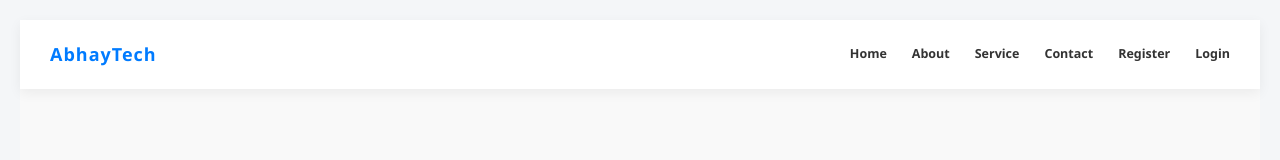
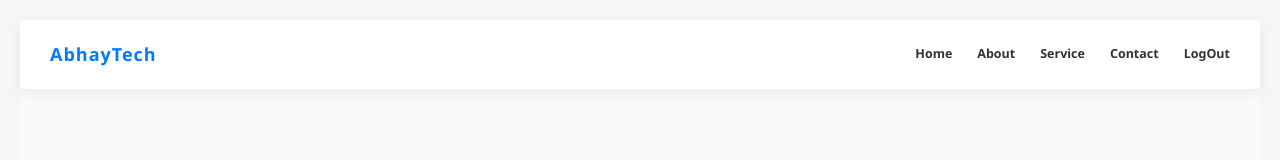
Before and after one commit to abhaysheladiya/AbhayTech, a React (Vite) app in the folder client/: page /login in a window 1280 px wide. Shown: the top 160 px of the page. Built offline with nearby package versions, Linux system fonts and the light colour scheme; sample sign-in values are in the browser's storage.

Commit message:
LogOut option implement.

```diff
--- a/client/src/App.jsx
+++ b/client/src/App.jsx
@@ -8,6 +8,7 @@
 import { Navbar } from "./components/Navbar";
 import { Error } from "./pages/Error";
 import { Footer } from "./components/Footer";
+import { Logout } from "./pages/Logout";
 
 const App = () =>{
   return(
@@ -23,6 +24,7 @@
     <Route path="/service" element={<Service />}/>
     <Route path="/register" element={<Register />}/>
     <Route path="/login" element={<Login />}/>
+    <Route path="/logout" element={<Logout />} />
     <Route path="*" element={<Error />} />     {/** This is universal search show error */}
   </Routes>
 
--- a/client/src/components/Navbar.jsx
+++ b/client/src/components/Navbar.jsx
@@ -1,7 +1,9 @@
 import { NavLink } from "react-router-dom"
 import "./Navbar.css";
+import { useAuth } from "../store/auth";
 
 export const Navbar = () =>{
+    const {isLoggedIn} = useAuth();
     return(
     <>
     <header>
@@ -24,12 +26,24 @@
                      <li>
                         <NavLink to="/contact"> Contact </NavLink>
                     </li>
+
+                    {isLoggedIn ? (
+                        <li>
+                         <NavLink to="/logout">LogOut</NavLink>
+                    </li>
+                    ): (
+                        <>
                      <li>
                         <NavLink to="/register"> Register </NavLink>
                     </li>
+
                      <li>
                         <NavLink to="/login"> Login </NavLink>
                     </li>
+                    </>
+                    )}
+
+
                 </ul>
             </nav>
         </div>
--- /dev/null
+++ b/client/src/pages/Logout.jsx
@@ -0,0 +1,13 @@
+import { useEffect } from "react";
+import { Navigate } from "react-router-dom";
+import { useAuth } from "../store/auth";
+
+export const Logout= ()=>{
+const { LogoutUser } = useAuth();
+
+    useEffect(()=>{
+        LogoutUser();
+    }, [LogoutUser]);
+
+    return <Navigate to="/login" />
+};
--- a/client/src/store/auth.jsx
+++ b/client/src/store/auth.jsx
@@ -1,26 +1,36 @@
-{/*** Contaxt API */}
-
-import { useContext } from "react";
-import {createContext}  from "react";
+/*** Context API ***/
+import { createContext, useContext, useState } from "react";
 
 export const AuthContext = createContext();
 
-export const AuthProvider = ({ children }) =>{
-    const storeTokenInLS = (serverToken) =>{
+export const AuthProvider = ({ children }) => {
+  const [token, setToken] = useState(localStorage.getItem("token"));
+
+  const storeTokenInLS = (serverToken) => {
+    setToken(serverToken); // Keep state in sync
     return localStorage.setItem("token", serverToken);
   };
 
+  const isLoggedIn = !!token;
+  console.log("isLoggedIN", isLoggedIn);
+
+  // Logout logic
+  const LogoutUser = () => {
+    setToken("");
+    return localStorage.removeItem("token");
+  };
+
   return (
-<AuthContext.Provider value={{ storeTokenInLS }}>
+    <AuthContext.Provider value={{ isLoggedIn, storeTokenInLS, LogoutUser }}>
       {children}
     </AuthContext.Provider>
   );
 };
 
-export const useAuth = ()=>{
+export const useAuth = () => {
   const AuthContextValue = useContext(AuthContext);
-    if(!AuthContextValue){
+  if (!AuthContextValue) {
     throw new Error("useAuth used outside of the provider");
   }
   return AuthContextValue;
-}
+};
```
Lines whose indentation alone changed are shown as unchanged.
